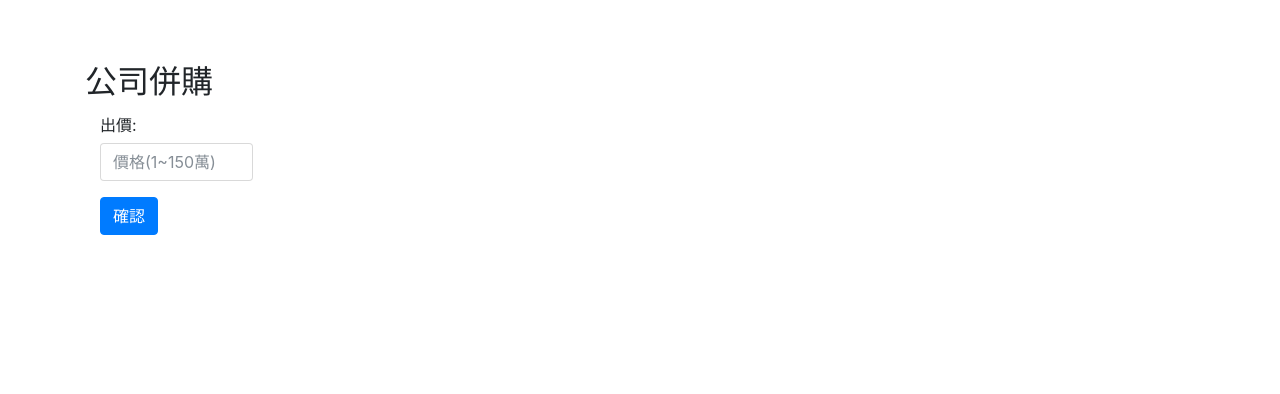
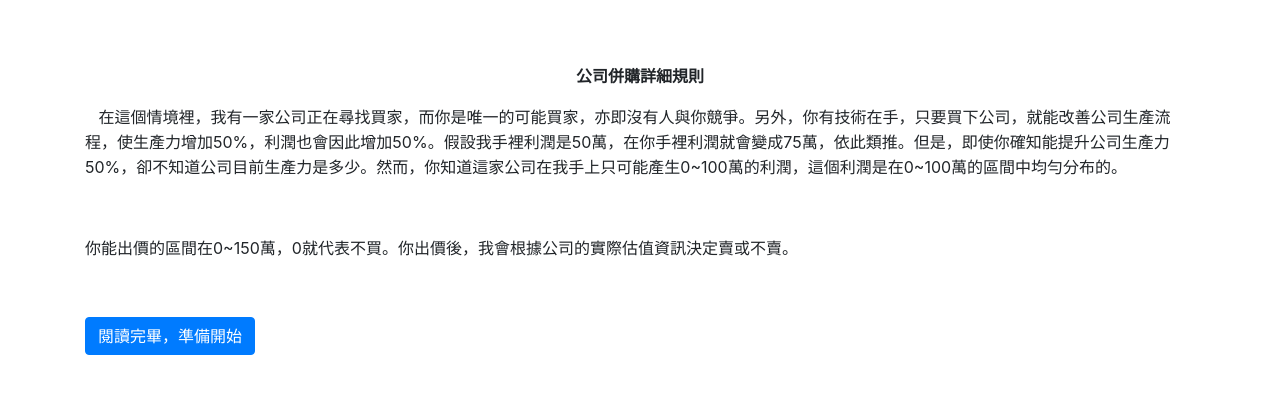
Before and after one commit to ao31746/moocs_game, a Django app: page /Company_Merger/ in a window 1280 px wide. Shown: the top 394 px of the page. Run offline with Django 3.2, Linux system fonts and the light colour scheme; some libraries are stand-ins or nearby versions.

Commit message:
Modify the code of Company Merger.

```diff
--- a/moocs_games/games/templates/Company_Merger.html
+++ b/moocs_games/games/templates/Company_Merger.html
@@ -12,7 +12,39 @@
 
 	<body>
 		<div class="container">
+			<div class=WordSection1>
+
+			<p class=MsoNormal align=center style='text-align:center'><b><span
+			style='font-family:新細明體'>公司併購詳細規則</span></b></p>
+
+			<p class=MsoNormal><span lang=EN-US>&nbsp;&nbsp; </span><span style='font-family:
+			新細明體'>在這個情境裡，我有一家公司正在尋找買家，而你是唯一的可能買家，亦即沒有人與你競爭。另外，你有技術在手，只要買下公司，就能改善公司生產流程，使生產力增加</span><span
+			lang=EN-US>50%</span><span style='font-family:新細明體'>，利潤也會因此增加</span><span
+			lang=EN-US>50%</span><span style='font-family:新細明體'>。假設我手裡利潤是</span><span
+			lang=EN-US>50</span><span style='font-family:新細明體'>萬，在你手裡利潤就會變成</span><span
+			lang=EN-US>75</span><span style='font-family:新細明體'>萬，依此類推。但是，即使你確知能提升公司生產力</span><span
+			lang=EN-US>50%</span><span style='font-family:新細明體'>，卻不知道公司目前生產力是多少。然而，你知道這家公司在我手上只可能產生</span><span
+			lang=EN-US>0~100</span><span style='font-family:新細明體'>萬的利潤，這個利潤是在</span><span
+			lang=EN-US>0~100</span><span style='font-family:新細明體'>萬的區間中均勻分布的。</span></p>
+
+			<p class=MsoNormal><span lang=EN-US>&nbsp;</span></p>
+
+			<p class=MsoNormal><span style='font-family:新細明體'>你能出價的區間在</span><span
+			lang=EN-US>0~150</span><span style='font-family:新細明體'>萬，</span><span
+			lang=EN-US>0</span><span style='font-family:新細明體'>就代表不買。你出價後，我會根據公司的實際估值資訊決定賣或不賣。</span></p>
+
+			<p class=MsoNormal><span lang=EN-US>&nbsp;</span></p>
+
+
+			<button class='btn btn-primary' id="start">閱讀完畢，準備開始</button>
+			</div>
+
+
+			<p id = space></p>
+			<p id = space1></p>
 			<div class="row">
+
+
 				<div id = ROFR_1 class="col-8">
 					<h2>
 						公司併購
@@ -21,13 +53,12 @@
 					<label for="example-text-input" class="col-2 col-form-label">出價:</label>
 
 			  		<div class="col-3">
-						<input class="form-control" type="number" placeholder="價格(1~150萬)" id="price" min="1" max="150">
+						<input class="form-control" type="number" placeholder="價格(0~150萬)" id="price" min="1" max="150">
 			  			<p></p>
 			  			<button class='btn btn-primary' id='confrim'>確認</button>
-			  			<div id="result"></div>
+			  		</div>
 				</div>
 
-				</div>
 
 				<div id = ROFR_2 class="col-4">
 					<h2>
@@ -35,36 +66,61 @@
 					</h2>
 					<div id="result1"></div>
 					<canvas id="myCanvas" width="300" height="400"></canvas>
+					<div id="result"></div>
+					<button class='btn btn-primary' id="again">再玩一次</button>
 				</div>
+
+
 			</div>
 		</div>
 	</body>
 
 	<script>
+		//=======================================================
+
+		//=======================================================
+
 		var record ={};
 		var company_value = Math.floor(Math.random() * (101));
 		//var price = $("#price").val();
+			$( "#again" ).click(function() {
+
+				$("#ROFR_2").css("display","none");
+				$("#again").css("display","none");
+				$(':input').prop('disabled', false);
+				$("#confirm").prop('disabled', false);
+				$( "#result" ).html("")
+				$( "#result1" ).html("")
+				var canvas = $('#myCanvas')[0]; // or document.getElementById('canvas');
+				canvas.width = canvas.width;
+			});
 
 
-		//=======================================================
-		$(document).ready(function() {
-			companyMerge();
+
+			$( "#start" ).click(function() {
+				$("#ROFR_1").css("display","inline-block");
+				$("html, body").animate({ scrollTop: $(document).height()-$(window).height() });
 			});
-		//=======================================================
-		function companyMerge()
+
+
+			$( "#confrim" ).click(function()
 			{
 
-			$( "#confrim" ).click(function() {
+				//calculate the profit
+				price = $("#price").val();
 
-
-				price = $("#price").val();
+				if(price<=0 || price>=150)
+				{
+				alert("請輸入價格於0~150");
+				}
+				else{
 					record['input_price'] = price;
 					record['company_value'] = company_value;
 					disable();
 
 					if(company_value >= price)
 					{
-					$( "#result" ).append( "此公司價值實際為 "+company_value+" 元，賣家決定自己營運。");
+						$( "#result" ).append( "公司價值實際為 "+company_value+" 元，超過你出價，公司決定不賣。");
 						record['profit'] = 0;
 					}
 					else
@@ -73,18 +129,26 @@
 						record['profit'] = profit;
 						if (profit >= 0)
 						{
-						$( "#result" ).append( "你買到了實際價值為 "+company_value+" 元的公司，賺了 "+profit);
+							$( "#result" ).append( "你買到了實際價值為 "+company_value+" 元的公司，賺了 "+profit+ " 元。");
 						}
 						else{
+							profit = profit*(-1)
 							var loss = Math.abs(profit);
 							$( "#result" ).append( "你買到了實際價值為 "+company_value+" 元的公司，虧了 "+profit+ " 元。");
 						}
 					}
+
+
+
+				$( "#result" ).css("display","inline-block");
+				$('#again').prop('disabled', false);
+				$("#again").css("display","inline-block");
+
 				var ptn_with_y_axis = 0-price
 				var ptn_highest_y = price*(0.5)
 				$( "#ROFR_2" ).css("display", " inline-block");
-				$( "#result1" ).append( "Y軸交點 (0,"+ ptn_with_y_axis +"), peak (" +price+ ","+ptn_highest_y+" )");
-
+				$( "#result1" ).append( "Y軸交點 (0,"+ ptn_with_y_axis +"), peak (" +price+ ","+ptn_highest_y+" )<br>(X軸為公司實際價值，Y軸為獲利)");
+				//====================drawXAxis========================
 				Graph.prototype.drawXAxis = function() {
 		        var context = this.context;
 		        context.save();
@@ -128,6 +192,29 @@
 		        context.restore();
 		      };
 
+		      	//==========drawDot================
+		      	Graph.prototype.drawDot = function(equation, color, thickness) {
+		        var context = this.context;
+		        context.save();
+		        context.save();
+		        this.transformContext();
+
+		        context.beginPath();
+		        context.moveTo(company_value, equation(company_value));
+		        //context.moveTo(company_value, equation(company_value));
+		        for(var x = company_value; x <= company_value+1; x += this.iteration) {
+		          context.lineTo(x, equation(x));
+		        }
+		        //=======================
+
+		        context.restore();
+		        context.lineJoin = 'round';
+		        context.lineWidth = thickness;
+		        context.strokeStyle = color;
+		        context.stroke();
+		        context.restore();
+		      };
+		      	//================drawYAxis==========================
 		      	Graph.prototype.drawYAxis = function() {
 		        var context = this.context;
 		        context.save();
@@ -171,6 +258,7 @@
 		        context.restore();
 		      };
 
+		      	//====================drawEquation========================
 		      	Graph.prototype.drawEquation = function(equation, color, thickness) {
 		        var context = this.context;
 		        context.save();
@@ -192,19 +280,20 @@
 		        context.stroke();
 		        context.restore();
 		      };
-		      Graph.prototype.drawDot = function(equation, color, thickness) {
+		      	//======================Draw Verticle Line===========================
+		      	Graph.prototype.drawVerticleLine = function(equation, color, thickness) {
 		        var context = this.context;
 		        context.save();
 		        context.save();
 		        this.transformContext();
 
 		        context.beginPath();
-		        context.moveTo(company_value, equation(company_value));
-		        //context.moveTo(company_value, equation(company_value));
-		        for(var x = company_value; x <= company_value+1; x += this.iteration) {
-		          context.lineTo(x, equation(x));
+		        context.moveTo(equation(this.minY),this.minY);
+
+		        price = $("#price").val();
+		        for(var y = this.minY + this.iteration; y <= this.maxY; y += 30*this.iteration) {
+		          context.lineTo(equation(y),y);
 		        }
-		        //=======================
 
 		        context.restore();
 		        context.lineJoin = 'round';
@@ -213,7 +302,7 @@
 		        context.stroke();
 		        context.restore();
 		      };
-
+		    	//====================transformContext========================
 		      	Graph.prototype.transformContext = function() {
 		        var context = this.context;
 
@@ -227,6 +316,7 @@
 		         */
 		        context.scale(this.scaleX, -this.scaleY);
 		      };
+		      //====================transformContext========================
 		      var myGraph = new Graph({
 		        canvasId: 'myCanvas',
 		        minX: 0,
@@ -240,15 +330,18 @@
 		      myGraph.drawEquation(function(x) {
 		        return (-1)*price + (1.5)*x;
 		      }, 'green', 3);
+		      //=================draw the straight line===================
+		      myGraph.drawVerticleLine(function(y) {
+		        return company_value;},'blue', 1)
+
+
 		      myGraph.drawDot(function(x) {
 		        return (-1)*price + (1.5)*x;
 		      }, 'red', 5);
 
 		      record_result();
-			});
-
-
 		}
+		});//end of button click
 
 		function disable(){
 			$(':input').prop('disabled', true);
@@ -349,15 +442,13 @@
 			    console.log("add success")
 			});
 		}
-
-
       // myGraph.drawEquation(function(x) {
       //   return (1/4)*x + (1/4)*price;
       // }, 'green', 3);
 		//===================End of Graph========================
 	</script>
 	<style>
-		#ROFR_2{
+		#ROFR_1,#ROFR_2,#result,#again{
 			display:none;
 		}
 		.container{
```
Also changed, not shown: moocs_games/games/templates/JUDO.html (line endings or trailing spaces). Lines whose indentation alone changed are shown as unchanged.
